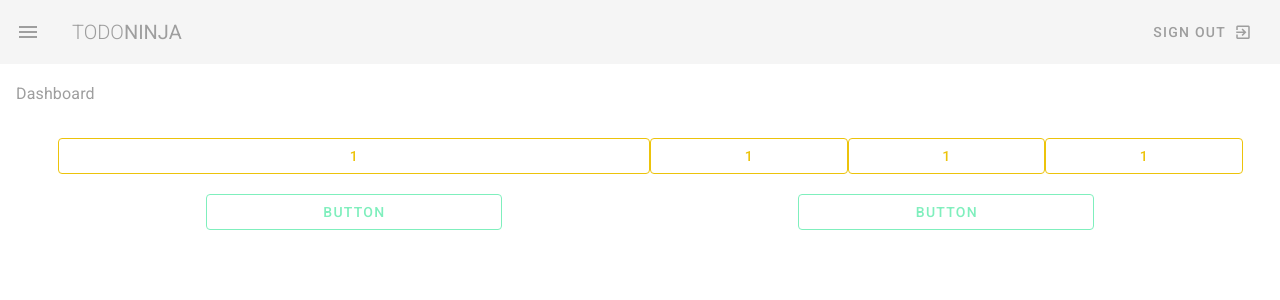
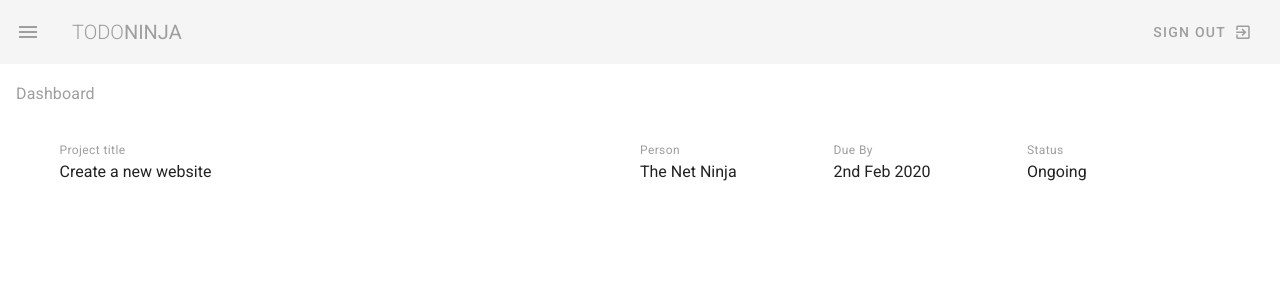
Before and after one commit to FBourhis/Vuetify-test, a Vue app: page / in a window 1280 px wide. Shown: the top 300 px of the page. Built offline with nearby package versions, Linux system fonts and the light colour scheme.

Commit message:
Grid System 2

```diff
--- a/src/views/Dashboard.vue
+++ b/src/views/Dashboard.vue
@@ -4,29 +4,26 @@
 
     <v-container class="my-5">
 
+        <v-card flat class="pa-3">
           <v-layout row wrap>
             <v-flex xs12 md6>
-          <v-btn outlined block color="primary">1</v-btn>
+              <div class="caption grey--text">Project title</div>
+              <div>Create a new website</div>
             </v-flex>
-        <v-flex xs4 md2>
-          <v-btn outlined block color="primary">1</v-btn>
+            <v-flex xs6 sm4 md2>
+              <div class="caption grey--text">Person</div>
+              <div>The Net Ninja</div>
             </v-flex>
-        <v-flex xs4 md2>
-          <v-btn outlined block color="primary">1</v-btn>
+            <v-flex xs6 sm4 md2>
+              <div class="caption grey--text">Due By</div>
+              <div>2nd Feb 2020</div>
             </v-flex>
-        <v-flex xs4 md2>
-          <v-btn outlined block color="primary">1</v-btn>
+            <v-flex xs2 sm4 md2>
+              <div class="caption grey--text">Status</div>
+              <div>Ongoing</div>
             </v-flex>
           </v-layout>
-
-      <v-layout row wrap justify-space-around>
-        <v-flex xs4 md3>
-          <v-btn outlined block color="success">Button</v-btn>
-        </v-flex>
-        <v-flex xs4 md3>
-          <v-btn outlined block color="success">Button</v-btn>
-        </v-flex>
-      </v-layout>
+        </v-card>
 
     </v-container>
 
```
Lines whose indentation alone changed are shown as unchanged.
